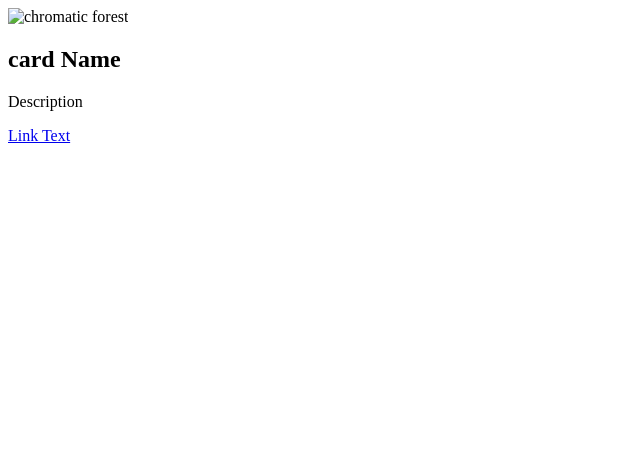
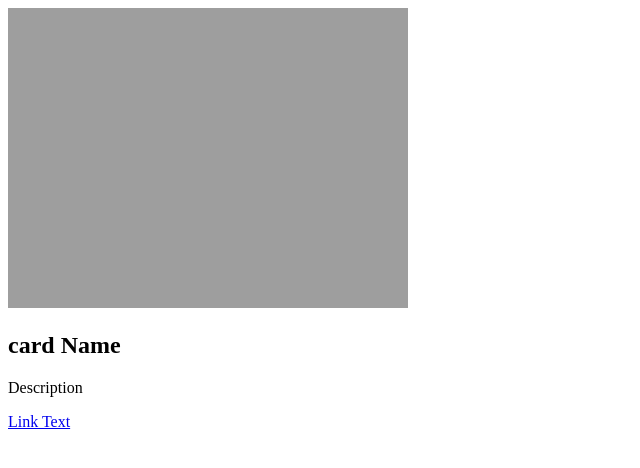
Before and after one commit to nicholasarias/Starter-Site, a plain HTML site: page card.html in a window 1280 px wide. Shown: the whole page, without its empty margins (0-640 px from the left). Drawn offline with Linux system fonts and the light colour scheme; the site is published under a folder, as on GitHub Pages, so addresses that start at the root find nothing.

Commit message:
fixed broken image

```diff
--- a/card.html
+++ b/card.html
@@ -8,7 +8,7 @@
 <body>
     <section>
     <div class="card">
-        <img src="/images/ai_forest.png" alt="chromatic forest">
+        <img src="./images/ai_forest.png" alt="chromatic forest">
         <h2>card Name</h2>
         <p>Description</p>
         <a href="#Url">Link Text</a>
```
